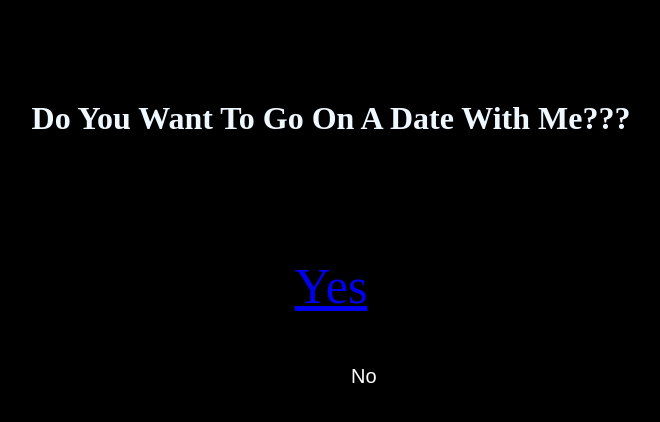
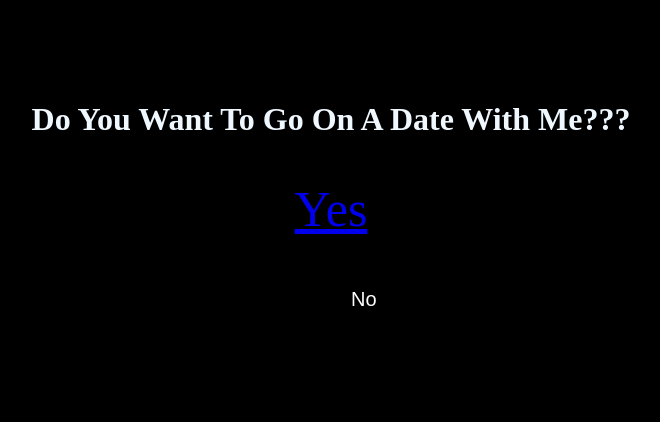
Before and after one commit to munkherdenex/date.github.io, a plain HTML site: page index.html in a window 1280 px wide. Shown: the whole page, without its empty margins (309-969 px from the left). Drawn offline with Linux system fonts and the light colour scheme.

```diff
--- a/index.css
+++ b/index.css
@@ -5,8 +5,7 @@ body {
 
 h1 {
     color: aliceblue;
-    padding: 50px;
-    margin: 50px;
+    padding-top: 80px;
 }
 .text {
     color: aliceblue;
--- a/yes.css
+++ b/yes.css
@@ -5,8 +5,7 @@ body {
 
 h1 {
     color: aliceblue;
-    padding: 50px;
-    margin: 50px;
+    margin-top: 150px;
 }
 .text {
     color: aliceblue;
```
